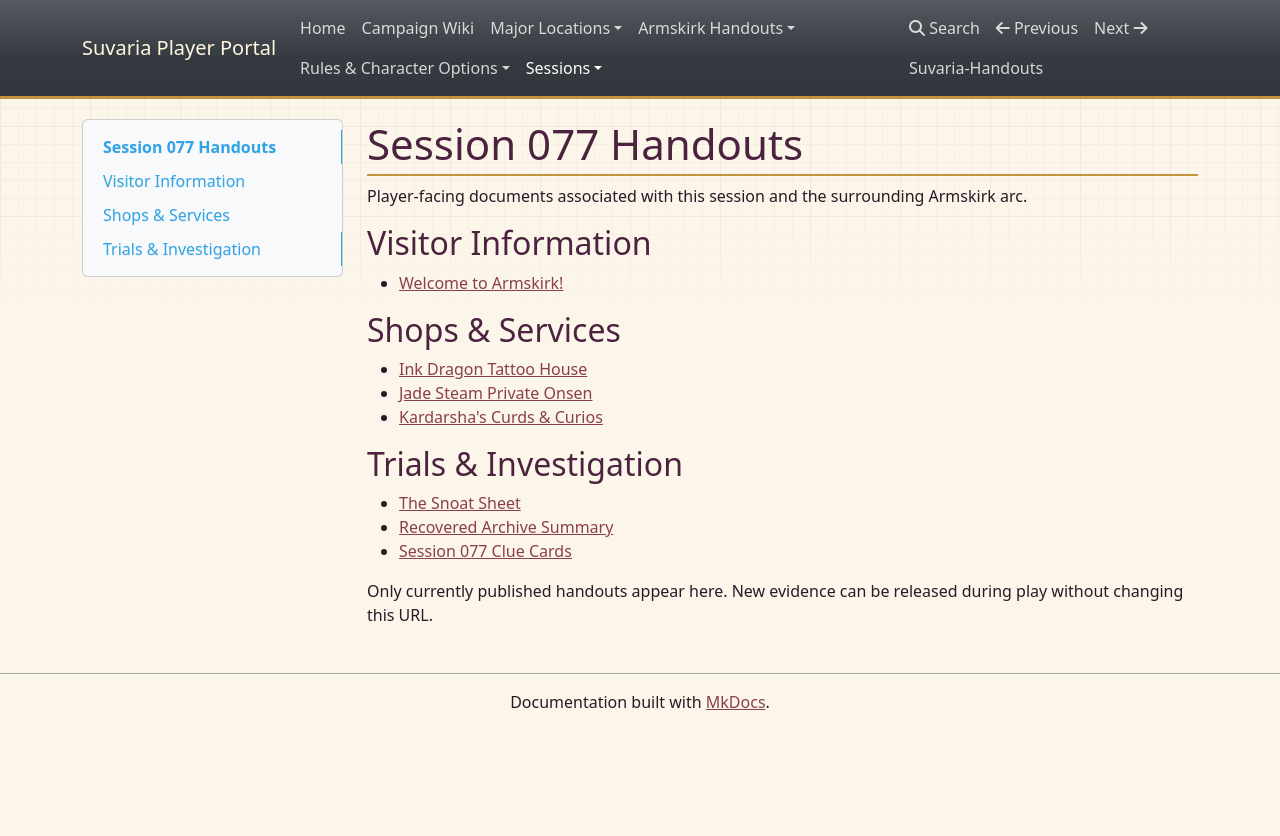
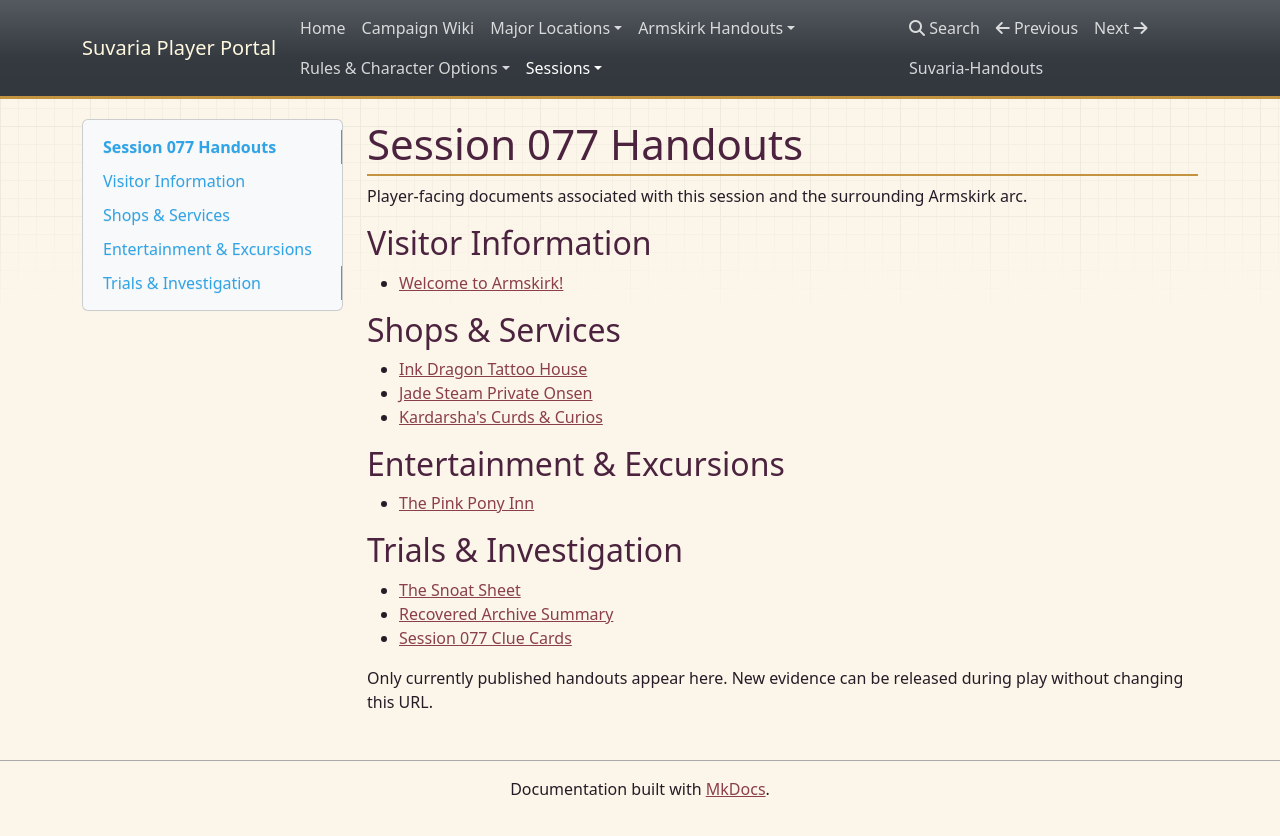
Before and after one commit to blakewrege/Suvaria-Handouts, an MkDocs documentation site: the page built from docs/session-077.md, in a window 1280 px wide. Shown: the top 836 px of the page. Built offline with MkDocs 1.6.1, drawn with Linux system fonts in a browser that asks for light colours; nearby versions of some CDN libraries.

Commit message:
List Pink Pony with Session 077

```diff
--- a/docs/session-077.md
+++ b/docs/session-077.md
@@ -12,6 +12,10 @@ Player-facing documents associated with this session and the surrounding Armskir
 - [Jade Steam Private Onsen](jade-steam-onsen.md)
 - [Kardarsha's Curds & Curios](kardarshas-curds-and-curios.md)
 
+## Entertainment & Excursions
+
+- [The Pink Pony Inn](pink-pony-inn.md)
+
 ## Trials & Investigation
 
 - [The Snoat Sheet](debate-snoat-sheet.md)
```
